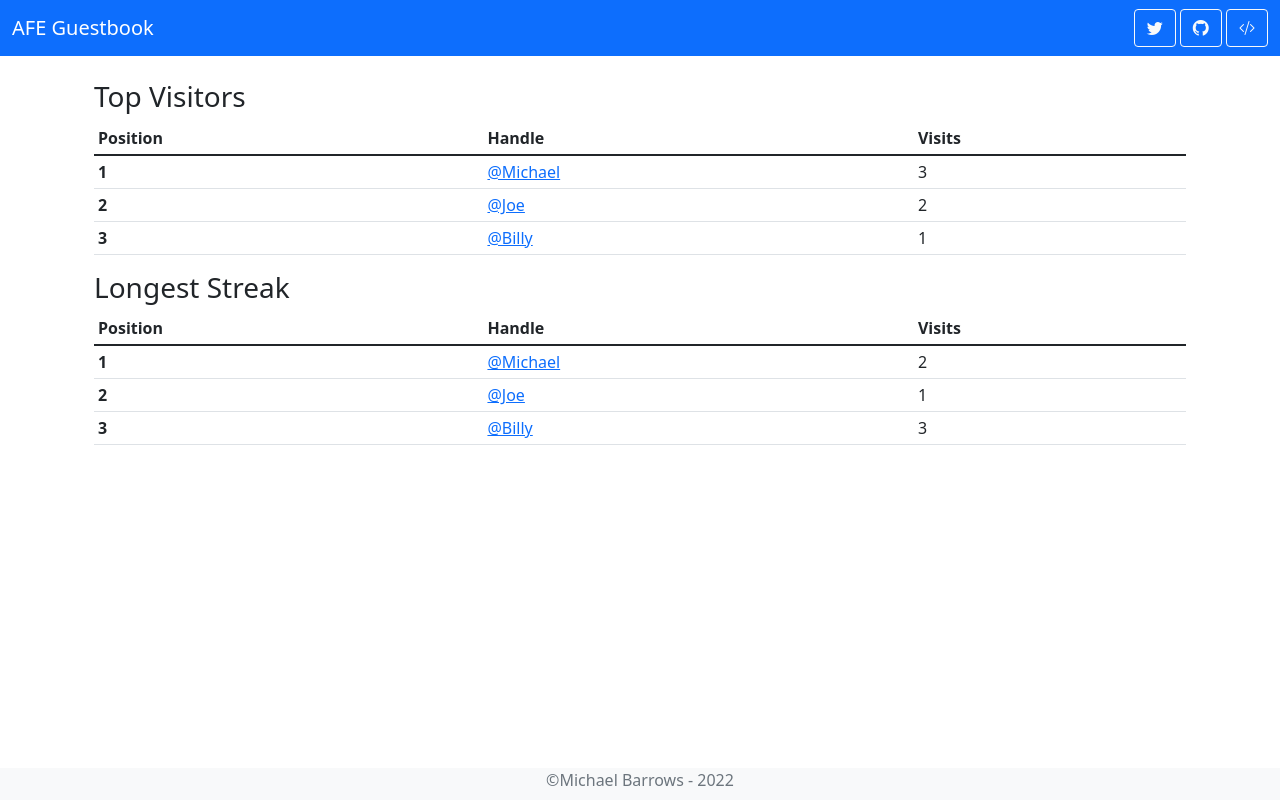
After one commit to M-Barrows/web-playground, a Flask app: page /leaderboard in a window 1280 px wide. The commit adds this page. Run offline with Flask 2, Linux system fonts and the light colour scheme.

Commit message:
feat: Leaderboard and Jinja templates
Added a scafolded leaderboard page

created header and footer templates for modularization

```diff
--- a/src/app.py
+++ b/src/app.py
@@ -10,5 +10,38 @@ def hello():
 def home():
     return render_template('index.html')
 
+@app.route('/leaderboard')
+def leaderboard():
+    visits = [
+        {
+            'name':'Michael',
+            'visits':3
+        },
+        {
+            'name':'Joe',
+            'visits':2
+        },
+        {
+            'name':'Billy',
+            'visits':1
+        }
+    ]
+
+    streak = [
+        {
+            'name':'Michael',
+            'streak':2
+        },
+        {
+            'name':'Joe',
+            'streak':1
+        },
+        {
+            'name':'Billy',
+            'streak':3
+        }
+    ]
+
+    return render_template('leaderboard.html',visits = visits, streak = streak)
 if __name__ == '__main__':
     app.run(debug=True)
--- /dev/null
+++ b/src/templates/footer.html
@@ -0,0 +1,5 @@
+<footer class="footer mt-auto bg-light w-100 text-center" style="position: fixed; bottom: 0rem; height: 2rem; z-index: 20">
+    <div class="container">
+      <span class="text-muted">&copy;Michael Barrows - 2022</span>
+    </div>
+  </footer>
--- /dev/null
+++ b/src/templates/header.html
@@ -0,0 +1,14 @@
+<nav class="navbar navbar-dark bg-primary">
+    <div class="container-fluid">
+        <a href="/" class="navbar-brand">AFE Guestbook</a>
+        <div>
+            <a href="https://twitter.com/Michael_Barrows" target="_blank" rel="noopener noreferrer"><button
+                    class="btn btn-outline-light"><i class="bi bi-twitter"></i></button></a>
+            <a href="https://github.com/MBarrows20" target="_blank" rel="noopener noreferrer"><button
+                    class="btn btn-outline-light"><i class="bi bi-github"></i></button></a>
+            <a href="https://dev.azure.com/MBarrows/_git/Always-Free-Exploration" target="_blank"
+                rel="noopener noreferrer"><button class="btn btn-outline-light"><i
+                        class="bi bi-code-slash"></i></button></a>
+        </div>
+    </div>
+</nav>
--- /dev/null
+++ b/src/templates/leaderboard.html
@@ -0,0 +1,62 @@
+<!DOCTYPE html>
+<html lang="en">
+
+<head>
+    <meta charset="UTF-8">
+    <meta http-equiv="X-UA-Compatible" content="IE=edge">
+    <meta name="viewport" content="width=device-width, initial-scale=1.0">
+    <title>AFE Guestbook - Home</title>
+    <link href="https://cdn.jsdelivr.net/npm/bootstrap@5.1.3/dist/css/bootstrap.min.css" rel="stylesheet"
+        integrity="sha384-1BmE4kWBq78iYhFldvKuhfTAU6auU8tT94WrHftjDbrCEXSU1oBoqyl2QvZ6jIW3" crossorigin="anonymous">
+    <link rel="shortcut icon" href="{{ url_for('static', filename='favicon.ico') }}">
+    <link rel="stylesheet" href="https://cdn.jsdelivr.net/npm/bootstrap-icons@1.8.1/font/bootstrap-icons.css">
+
+</head>
+<body>
+    {% include 'header.html' %}
+
+    <div class="container p-4">
+        <h3>Top Visitors</h3>
+        <table class="table table-sm">
+            <thead>
+              <tr>
+                <th scope="col">Position</th>
+                <th scope="col">Handle</th>
+                <th scope="col">Visits</th>
+              </tr>
+            </thead>
+            <tbody>
+                {% for visitor in visits %}
+              <tr>
+                <th scope="row">{{loop.index}}</th>
+                <td><a href="https://twitter.com/{{visitor.name}}", target="_blank">@{{visitor.name}}</a></td>
+                <td>{{visitor.visits}}</td>
+              </tr>
+              {% endfor %}
+            </tbody>
+          </table>
+        <h3>Longest Streak</h3>
+        <table class="table table-sm">
+            <thead>
+              <tr>
+                <th scope="col">Position</th>
+                <th scope="col">Handle</th>
+                <th scope="col">Visits</th>
+              </tr>
+            </thead>
+            <tbody>
+                {% for visitor in streak %}
+              <tr>
+                <th scope="row">{{loop.index}}</th>
+                <td><a href="https://twitter.com/{{visitor.name}}", target="_blank">@{{visitor.name}}</a></td>
+                <td>{{visitor.streak}}</td>
+              </tr>
+              {% endfor %}
+            </tbody>
+          </table>
+    </div>
+
+    {% include 'footer.html' %}
+
+</body>
+</html>
```
Also changed, not shown: src/templates/index.html (+36 -43 lines).
